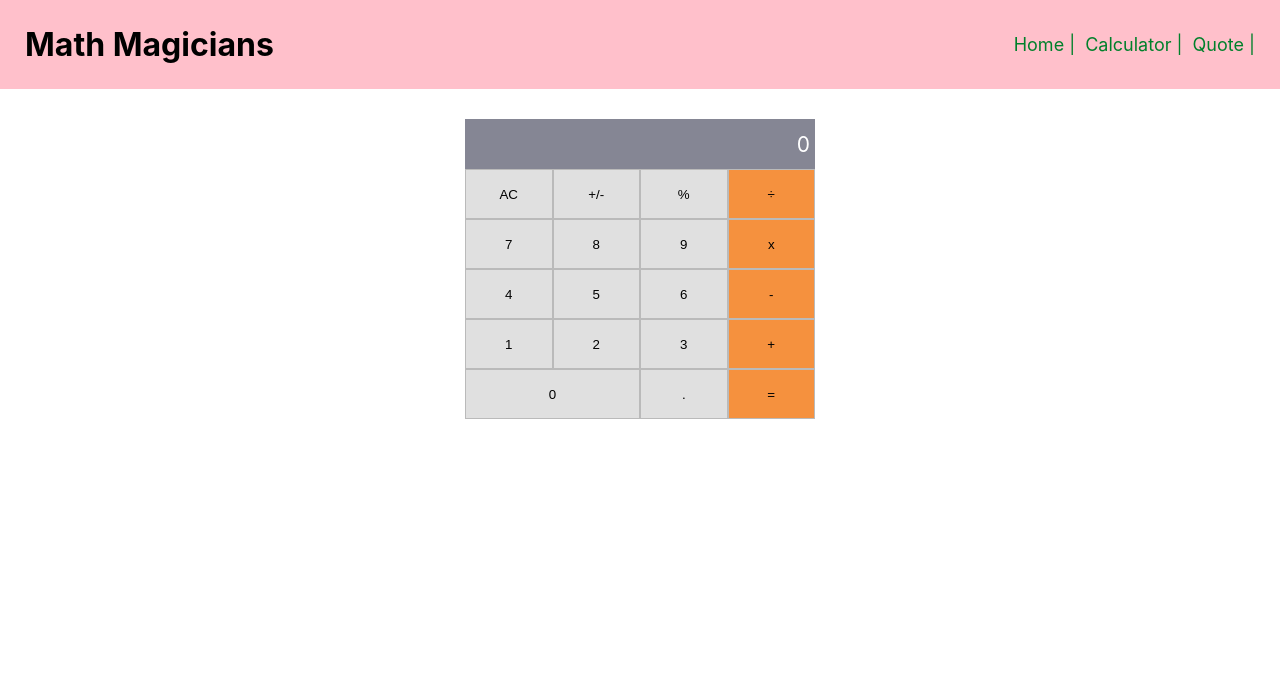
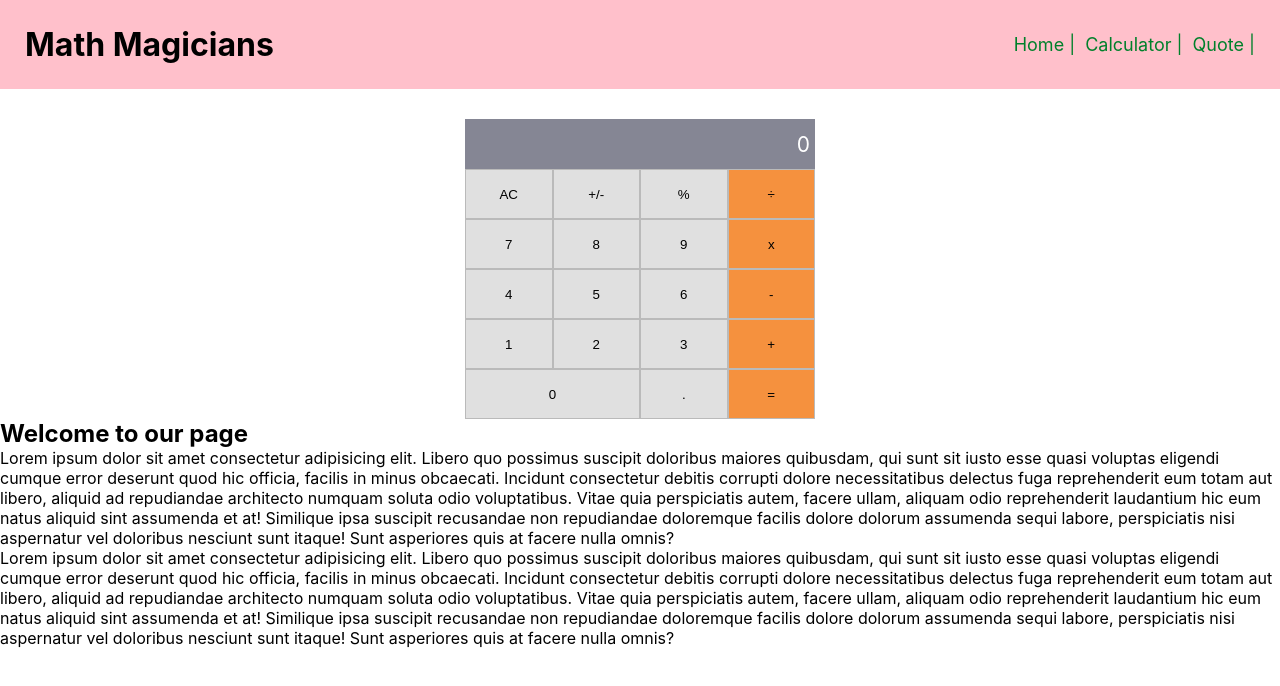
Before and after one commit to alphayowakarindi/math-magicians, a React (Create React App) app: page / in a window 1280 px wide. Shown: the top 686 px of the page. Built offline with nearby package versions, Linux system fonts and the light colour scheme.

Commit message:
Create Home component and import it in App.js

```diff
--- a/src/App.js
+++ b/src/App.js
@@ -3,6 +3,7 @@ import './App.css';
 import { BrowserRouter as Router, Route, Switch } from 'react-router-dom';
 import Calculator from './components/Calculator';
 import Navbar from './components/Navbar';
+import Home from './components/Home';
 
 // eslint-disable-next-line react/prefer-stateless-function
 class App extends React.Component {
@@ -12,6 +13,7 @@ class App extends React.Component {
         <Navbar />
         <div className="main">
           <Calculator />
+          <Home/>
         </div>
       </div>
     );
--- /dev/null
+++ b/src/components/Home.js
@@ -0,0 +1,35 @@
+function Home() {
+  return (
+    <div className="home">
+      <h2>Welcome to our page</h2>
+      <p>
+        Lorem ipsum dolor sit amet consectetur adipisicing elit. Libero quo
+        possimus suscipit doloribus maiores quibusdam, qui sunt sit iusto esse
+        quasi voluptas eligendi cumque error deserunt quod hic officia, facilis
+        in minus obcaecati. Incidunt consectetur debitis corrupti dolore
+        necessitatibus delectus fuga reprehenderit eum totam aut libero, aliquid
+        ad repudiandae architecto numquam soluta odio voluptatibus. Vitae quia
+        perspiciatis autem, facere ullam, aliquam odio reprehenderit laudantium
+        hic eum natus aliquid sint assumenda et at! Similique ipsa suscipit
+        recusandae non repudiandae doloremque facilis dolore dolorum assumenda
+        sequi labore, perspiciatis nisi aspernatur vel doloribus nesciunt sunt
+        itaque! Sunt asperiores quis at facere nulla omnis?
+      </p>
+      <p>
+        Lorem ipsum dolor sit amet consectetur adipisicing elit. Libero quo
+        possimus suscipit doloribus maiores quibusdam, qui sunt sit iusto esse
+        quasi voluptas eligendi cumque error deserunt quod hic officia, facilis
+        in minus obcaecati. Incidunt consectetur debitis corrupti dolore
+        necessitatibus delectus fuga reprehenderit eum totam aut libero, aliquid
+        ad repudiandae architecto numquam soluta odio voluptatibus. Vitae quia
+        perspiciatis autem, facere ullam, aliquam odio reprehenderit laudantium
+        hic eum natus aliquid sint assumenda et at! Similique ipsa suscipit
+        recusandae non repudiandae doloremque facilis dolore dolorum assumenda
+        sequi labore, perspiciatis nisi aspernatur vel doloribus nesciunt sunt
+        itaque! Sunt asperiores quis at facere nulla omnis?
+      </p>
+    </div>
+  );
+}
+
+export default Home;
```
